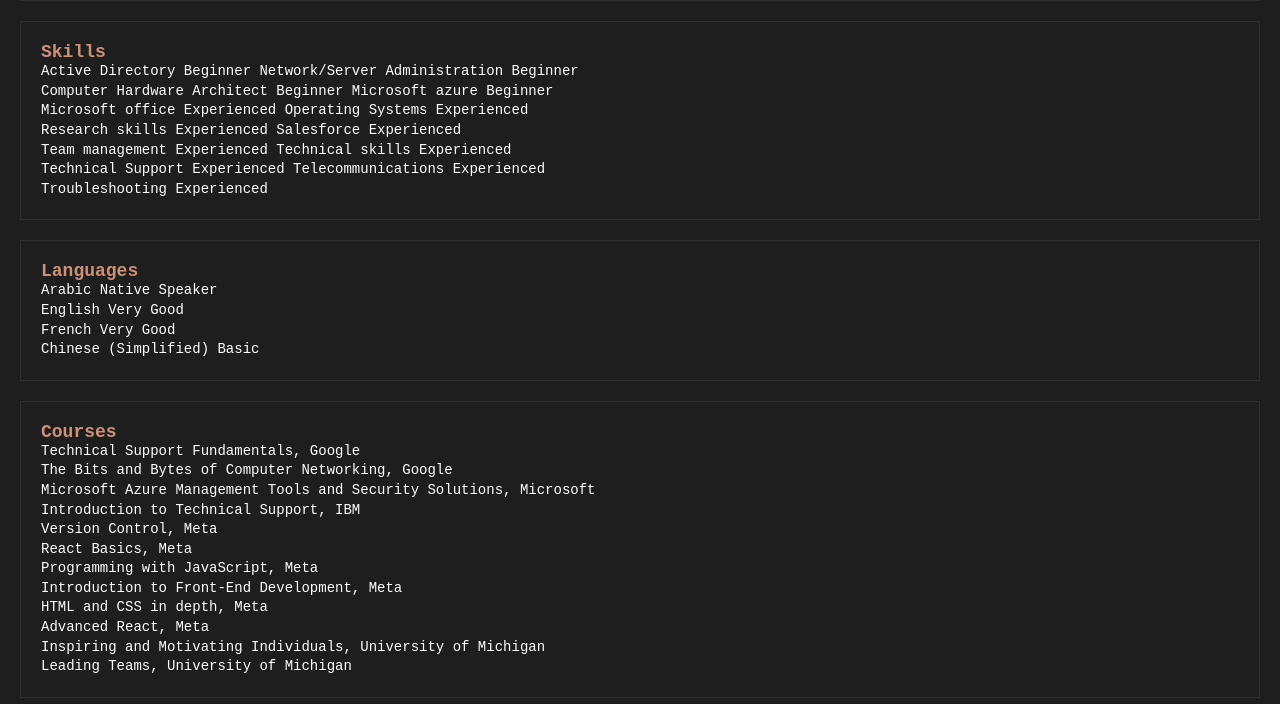
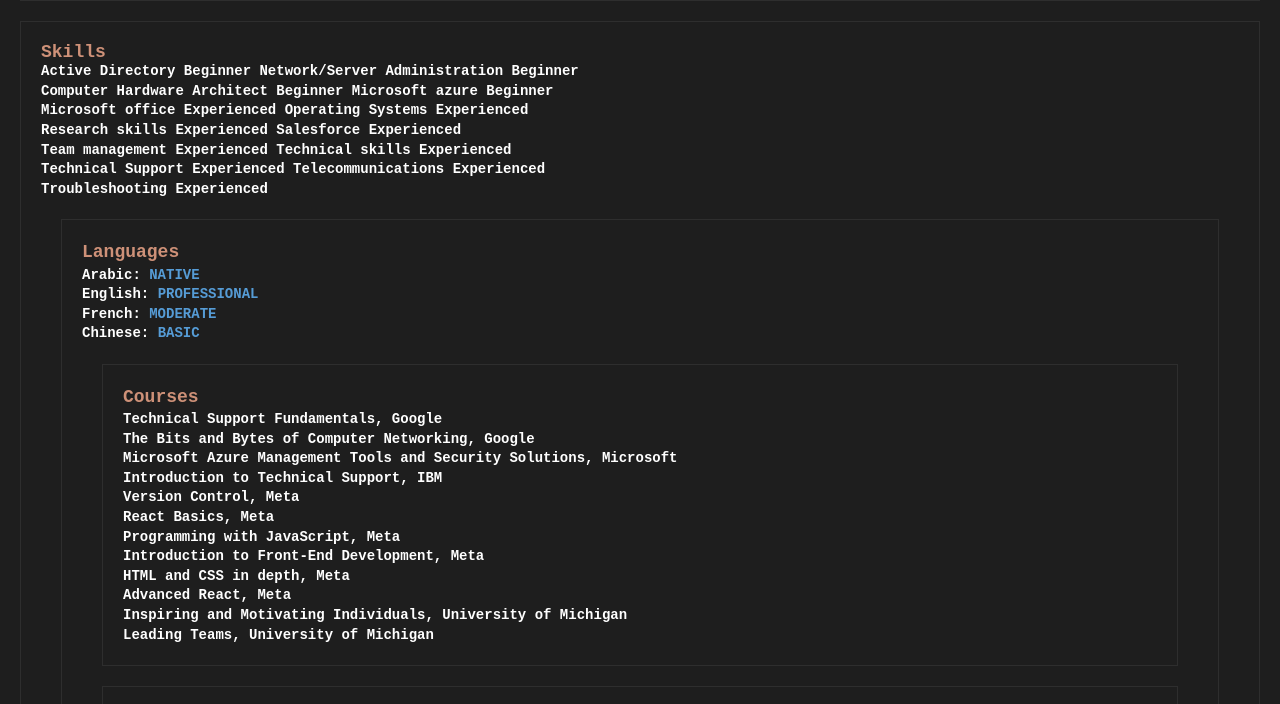
Before and after one commit to GIVREFOUX/Online, a plain HTML site: page index.html in a window 1280 px wide. Shown: the part 1000-1704 px from the top of the page. Drawn offline with Linux system fonts and the light colour scheme.

Commit message:
Update index.html

```diff
--- a/index.html
+++ b/index.html
@@ -153,23 +153,34 @@
   <div class="cv-section">
     <div class="section-title typing-effect">Skills</div>
     <div class="section-content typing-effect">
-      Active Directory Beginner Network/Server Administration Beginner<br>
-      Computer Hardware Architect Beginner Microsoft azure Beginner<br>
-      Microsoft office Experienced Operating Systems Experienced<br>
-      Research skills Experienced Salesforce Experienced<br>
-      Team management Experienced Technical skills Experienced<br>
-      Technical Support Experienced Telecommunications Experienced<br>
-      Troubleshooting Experienced
+              <div class="work-headline typing-effect">
+          <b>Active Directory Beginner Network/Server Administration Beginner<br>
+              <div class="work-headline typing-effect">
+          <b>Computer Hardware Architect Beginner Microsoft azure Beginner<br>
+              <div class="work-headline typing-effect">
+          <b>Microsoft office Experienced Operating Systems Experienced<br>
+              <div class="work-headline typing-effect">
+          <b>Research skills Experienced Salesforce Experienced<br>
+              <div class="work-headline typing-effect">
+          <b>Team management Experienced Technical skills Experienced<br>
+              <div class="work-headline typing-effect">
+          <b>Technical Support Experienced Telecommunications Experienced<br>
+              <div class="work-headline typing-effect">
+          <b>Troubleshooting Experienced
     </div>
   </div>
 
   <div class="cv-section">
     <div class="section-title typing-effect">Languages</div>
     <div class="section-content typing-effect">
-      Arabic Native Speaker<br>
-      English Very Good<br>
-      French Very Good<br>
-      Chinese (Simplified) Basic
+              <div class="work-headline typing-effect">
+          <b>Arabic: <span style="color: #569CD6;">NATIVE</span>
+              <div class="work-headline typing-effect">
+          <b>English: <span style="color: #569CD6;">PROFESSIONAL</span>
+              <div class="work-headline typing-effect">
+          <b>French: <span style="color: #569CD6;">MODERATE</span>
+              <div class="work-headline typing-effect">
+          <b>Chinese: <span style="color: #569CD6;">BASIC</span>
     </div>
   </div>
 
```
